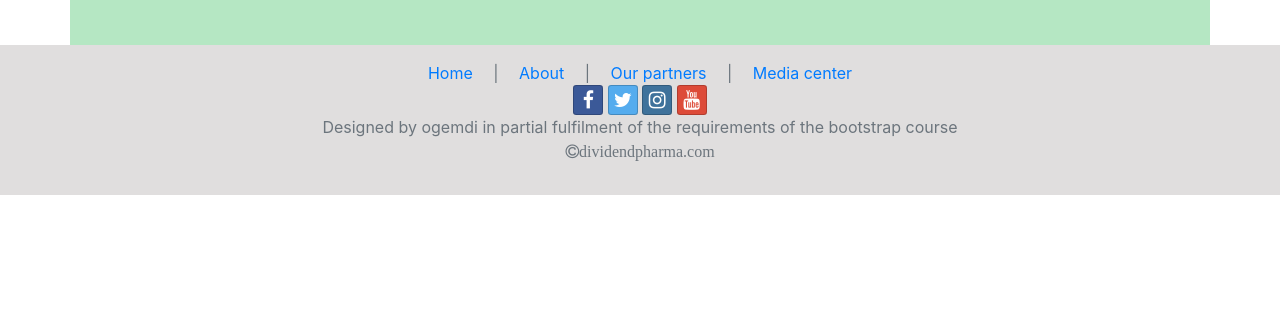
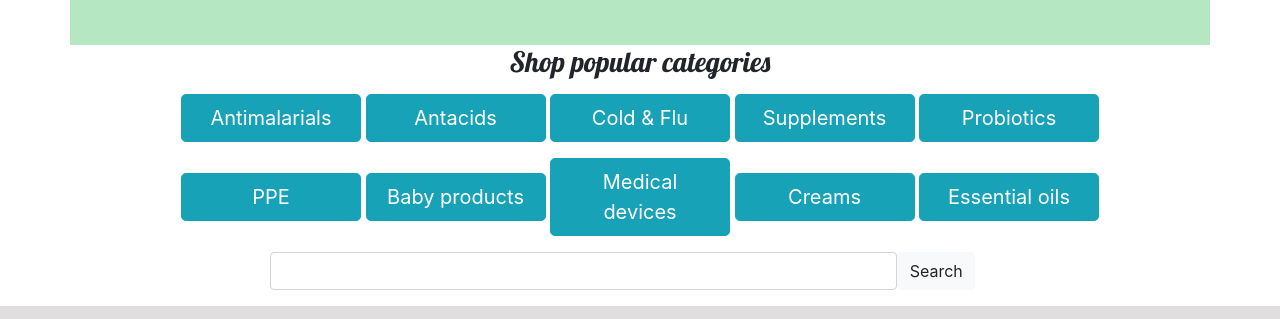
Before and after one commit to Scarfaceoge/portfolioproject, a website: page index.html in a window 1280 px wide. Shown: the part 955-1274 px from the top of the page. Before the commit the page ends 1150 px from the top, so only its background shows below. Drawn offline with nearby package versions, Linux system fonts and the light colour scheme.

Commit message:
Categories and search

```diff
--- a/css/styles.css
+++ b/css/styles.css
@@ -34,3 +34,7 @@ a, a:hover {
 #footer {
     background-color: #E0DEDE
 }
+
+#shop .btn, #shop1 .btn{
+    width: 180px;
+}
--- a/index.html
+++ b/index.html
@@ -151,17 +151,60 @@
             </div>
         </div>
 
-        <div class="row">
-            <div>
-                <!--Shop pouplar categories-->
+        <div class="row row-content">
+
+            <!--Shop pouplar categories-->
+            <div class="mx-auto">
+                <h3 class="text-center">Shop popular categories</h3>
+                <div class="my-3" id="shop">
+                    <button class="btn btn-info btn-lg" type="button" value="antiMalarials">
+                        <a href="#" class="text-white">Antimalarials</a>
+                    </button>
+                    <button class="btn btn-info btn-lg" type="button" value="antacids">
+                        <a href="#" class="text-white">Antacids</a>
+                    </button>
+                    <button class="btn btn-info btn-lg" type="button" value="coldFlu">
+                        <a href="#" class="text-white">Cold & Flu</a>
+                    </button>
+                    <button class="btn btn-info btn-lg" type="button" value="supplements">
+                        <a href="#" class="text-white">Supplements</a>
+                    </button>
+                    <button class="btn btn-info btn-lg" type="button" value="probiotics">
+                        <a href="#" class="text-white">Probiotics</a>
+                    </button>
+                </div>
+                <div class="my-3" id="shop1">
+                    <button class="btn btn-info btn-lg" type="button" value="ppe">
+                        <a href="#" class="text-white">PPE</a>
+                    </button>
+                    <button class="btn btn-info btn-lg" type="button" value="babyProducts">
+                        <a href="#" class="text-white">Baby products</a>
+                    </button>
+                    <button class="btn btn-info btn-lg" type="button" value="medicalDevices">
+                        <a href="#" class="text-white">Medical devices</a>
+                    </button>
+                    <button class="btn btn-info btn-lg" type="button" value="creams">
+                        <a href="#" class="text-white">Creams</a>
+                    </button>
+                    <button class="btn btn-info btn-lg" type="button" value="essentialOils">
+                        <a href="#" class="text-white">Essential oils</a>
+                    </button>
+                </div>
+
             </div>
+
         </div>
 
-        <div class="row">
-            <div>
+
                 <!--Search for products-->
-            </div>
-        </div>
+                <form class="row row-content offset-2 mb-3">
+                    <input type="search" class="form-control col-8">
+                    <button type="submit" class="col-2 col-sm-1 btn btn-light">Search</button>
+                </form>
+
+
+
+
     </div>
 
     <footer class="site-footer py-3 text-muted" id="footer">
@@ -177,13 +220,18 @@
                     <a href="#" class="px-3">Media center</a>
                 </div>
                 <div>
-                    <a class="btn btn-social-icon btn-facebook btn-sm" href="https://www.facebook.com"><i class="fa fa-facebook"></i></a>
-                    <a class="btn btn-social-icon btn-twitter btn-sm" href="https://www.twitter.com"><i class="fa fa-twitter"></i></a>
-                    <a class="btn btn-social-icon btn-instagram btn-sm" href="https://www.instagram.com"><i class="fa fa-instagram"></i></a>
-                    <a class="btn btn-social-icon btn-google btn-sm" href="https://www.youtube.com"><i class="fa fa-youtube"></i></a>
+                    <a class="btn btn-social-icon btn-facebook btn-sm" href="https://www.facebook.com"><i
+                            class="fa fa-facebook"></i></a>
+                    <a class="btn btn-social-icon btn-twitter btn-sm" href="https://www.twitter.com"><i
+                            class="fa fa-twitter"></i></a>
+                    <a class="btn btn-social-icon btn-instagram btn-sm" href="https://www.instagram.com"><i
+                            class="fa fa-instagram"></i></a>
+                    <a class="btn btn-social-icon btn-google btn-sm" href="https://www.youtube.com"><i
+                            class="fa fa-youtube"></i></a>
                 </div>
                 <div>
-                    <p>Designed by ogemdi in partial fulfilment of the requirements of the bootstrap course</br> <i class="fa fa-copyright">dividendpharma.com</i></p>
+                    <p>Designed by ogemdi in partial fulfilment of the requirements of the bootstrap course</br> <i
+                            class="fa fa-copyright">dividendpharma.com</i></p>
                 </div>
             </div>
 
```
